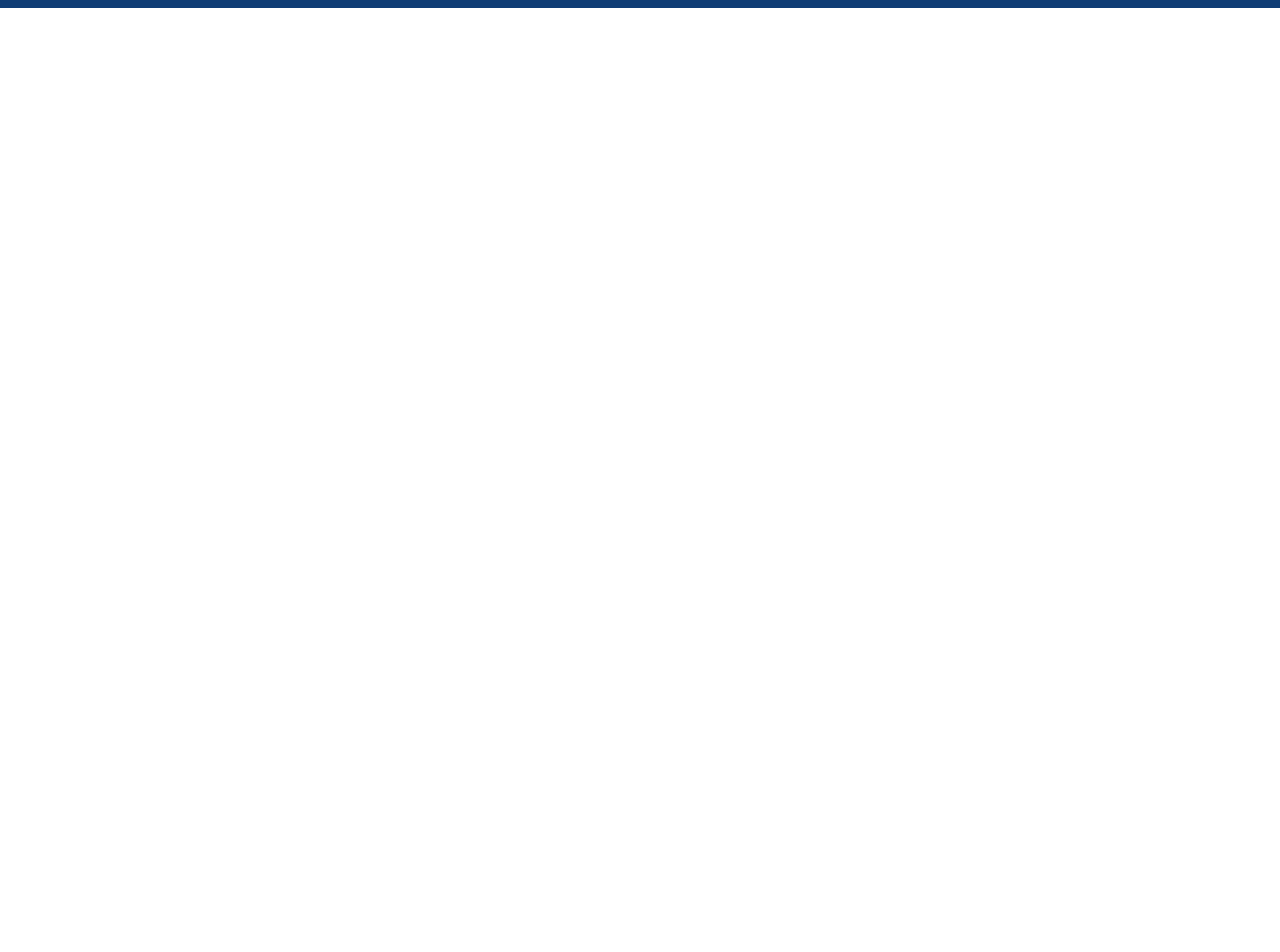
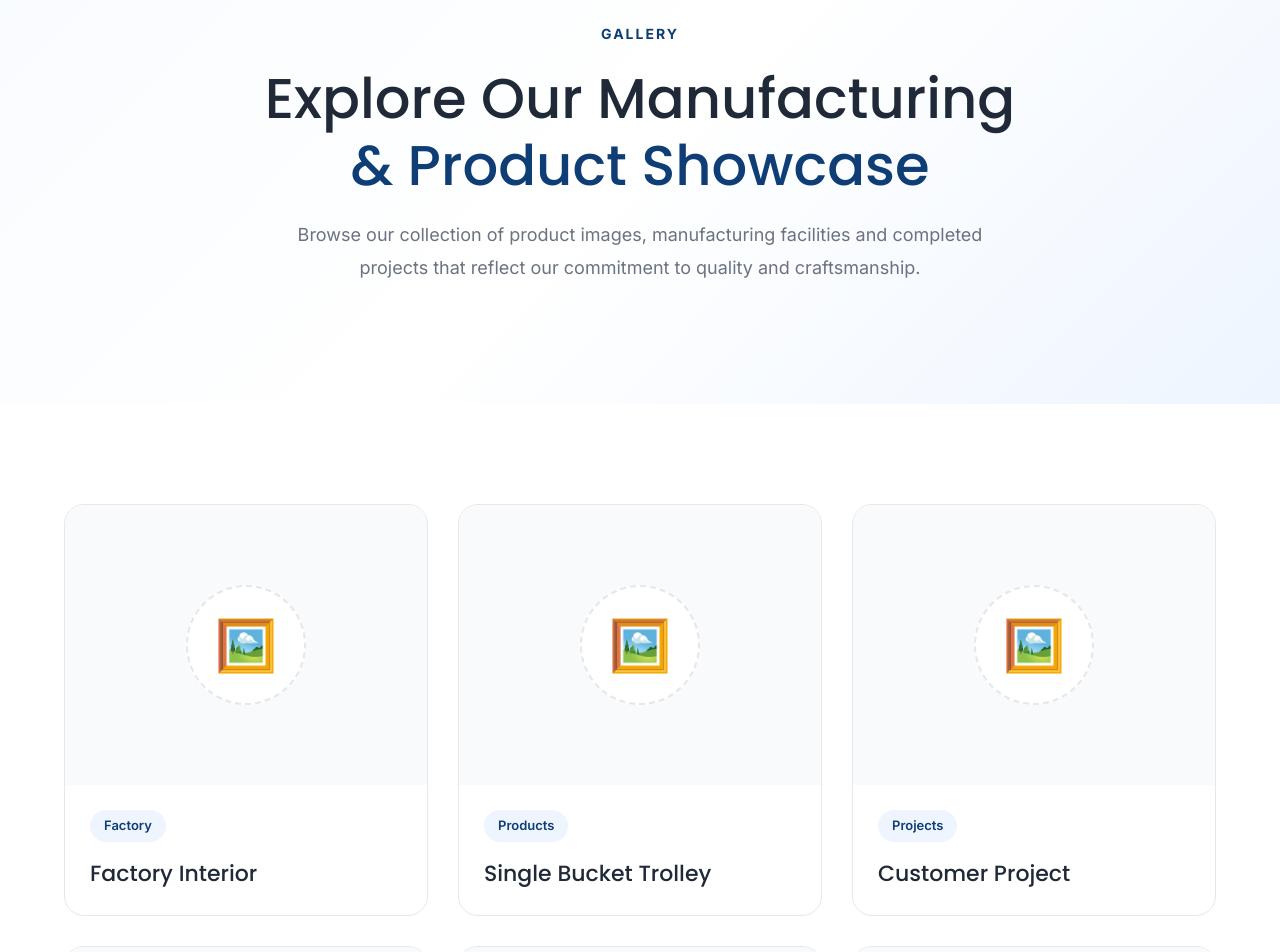
Before and after one commit to siddartha1233/CarWashTrolley.co, a React (Vite) app: page /gallery in a window 1280 px wide. Shown: the part 180-1132 px from the top of the page. Before the commit the page ends 800 px from the top, so only its background shows below. Built offline with nearby package versions, Linux system fonts and the light colour scheme.

Commit message:
Complete Gallery page

```diff
--- /dev/null
+++ b/src/components/gallery/GalleryBanner.css
@@ -0,0 +1,85 @@
+/* ===================================
+   Gallery Banner
+=================================== */
+
+.gallery-banner {
+
+    padding: 120px 0;
+
+    background: linear-gradient(
+        135deg,
+        #f8fbff 0%,
+        #ffffff 50%,
+        #eef5ff 100%
+    );
+
+}
+
+.gallery-banner-container {
+
+    width: 1000px;
+    max-width: 90%;
+    margin: 0 auto;
+
+    text-align: center;
+
+}
+
+.gallery-banner-subtitle {
+
+    color: var(--primary);
+
+    font-size: 14px;
+    font-weight: 700;
+
+    letter-spacing: 2px;
+
+}
+
+.gallery-banner-title {
+
+    margin: 20px 0;
+
+    font-size: 56px;
+
+    line-height: 1.2;
+
+}
+
+.gallery-banner-title span {
+
+    display: block;
+    color: var(--primary);
+
+}
+
+.gallery-banner-description {
+
+    width: 750px;
+    max-width: 100%;
+
+    margin: auto;
+
+    font-size: 18px;
+
+    line-height: 1.8;
+
+    color: var(--text-light);
+
+}
+
+@media (max-width:768px){
+
+.gallery-banner{
+
+padding:80px 0;
+
+}
+
+.gallery-banner-title{
+
+font-size:40px;
+
+}
+
+}
--- /dev/null
+++ b/src/components/gallery/GalleryBanner.jsx
@@ -0,0 +1,28 @@
+import "./GalleryBanner.css";
+
+const GalleryBanner = () => {
+  return (
+    <section className="gallery-banner">
+      <div className="gallery-banner-container">
+
+        <span className="gallery-banner-subtitle">
+          GALLERY
+        </span>
+
+        <h1 className="gallery-banner-title">
+          Explore Our Manufacturing
+          <span>& Product Showcase</span>
+        </h1>
+
+        <p className="gallery-banner-description">
+          Browse our collection of product images, manufacturing
+          facilities and completed projects that reflect our
+          commitment to quality and craftsmanship.
+        </p>
+
+      </div>
+    </section>
+  );
+};
+
+export default GalleryBanner;
--- /dev/null
+++ b/src/components/gallery/GalleryCard.css
@@ -0,0 +1,87 @@
+/* ===================================
+   Gallery Card
+=================================== */
+
+.gallery-card {
+
+    background: #fff;
+
+    border: 1px solid var(--border);
+
+    border-radius: 20px;
+
+    overflow: hidden;
+
+    box-shadow: var(--shadow);
+
+    transition: var(--transition);
+
+}
+
+.gallery-card:hover {
+
+    transform: translateY(-8px);
+
+}
+
+.gallery-card-image {
+
+    height: 280px;
+
+    display: flex;
+    justify-content: center;
+    align-items: center;
+
+    background: #f8fafc;
+
+}
+
+.gallery-placeholder {
+
+    width: 120px;
+    height: 120px;
+
+    display: flex;
+    justify-content: center;
+    align-items: center;
+
+    border-radius: 50%;
+
+    background: #fff;
+
+    border: 2px dashed var(--border);
+
+    font-size: 50px;
+
+}
+
+.gallery-card-content {
+
+    padding: 25px;
+
+}
+
+.gallery-category {
+
+    display: inline-block;
+
+    margin-bottom: 15px;
+
+    padding: 6px 14px;
+
+    background: #eef5ff;
+
+    color: var(--primary);
+
+    border-radius: 30px;
+
+    font-size: 13px;
+    font-weight: 600;
+
+}
+
+.gallery-title {
+
+    font-size: 22px;
+
+}
--- /dev/null
+++ b/src/components/gallery/GalleryCard.jsx
@@ -0,0 +1,29 @@
+import "./GalleryCard.css";
+
+const GalleryCard = ({ item }) => {
+  return (
+    <article className="gallery-card">
+
+      <div className="gallery-card-image">
+        <div className="gallery-placeholder">
+          🖼️
+        </div>
+      </div>
+
+      <div className="gallery-card-content">
+
+        <span className="gallery-category">
+          {item.category}
+        </span>
+
+        <h3 className="gallery-title">
+          {item.title}
+        </h3>
+
+      </div>
+
+    </article>
+  );
+};
+
+export default GalleryCard;
--- /dev/null
+++ b/src/components/gallery/GalleryGrid.css
@@ -0,0 +1,41 @@
+/* ===================================
+   Gallery Grid
+=================================== */
+
+.gallery-grid {
+
+    padding: 100px 0;
+
+}
+
+.gallery-grid-container {
+
+    width: 1280px;
+    max-width: 90%;
+    margin: auto;
+
+    display: grid;
+    grid-template-columns: repeat(3,1fr);
+    gap: 30px;
+
+}
+
+@media(max-width:992px){
+
+.gallery-grid-container{
+
+grid-template-columns:repeat(2,1fr);
+
+}
+
+}
+
+@media(max-width:768px){
+
+.gallery-grid-container{
+
+grid-template-columns:1fr;
+
+}
+
+}
--- /dev/null
+++ b/src/components/gallery/GalleryGrid.jsx
@@ -0,0 +1,24 @@
+import { gallery } from "../../data/gallery";
+import GalleryCard from "./GalleryCard";
+import "./GalleryGrid.css";
+
+const GalleryGrid = () => {
+  return (
+    <section className="gallery-grid">
+
+      <div className="gallery-grid-container">
+
+        {gallery.map((item) => (
+          <GalleryCard
+            key={item.id}
+            item={item}
+          />
+        ))}
+
+      </div>
+
+    </section>
+  );
+};
+
+export default GalleryGrid;
--- /dev/null
+++ b/src/data/gallery.js
@@ -0,0 +1,43 @@
+export const gallery = [
+  {
+    id: 1,
+    title: "Factory Interior",
+    category: "Factory",
+    image: ""
+  },
+
+  {
+    id: 2,
+    title: "Single Bucket Trolley",
+    category: "Products",
+    image: ""
+  },
+
+  {
+    id: 3,
+    title: "Customer Project",
+    category: "Projects",
+    image: ""
+  },
+
+  {
+    id: 4,
+    title: "Production Area",
+    category: "Factory",
+    image: ""
+  },
+
+  {
+    id: 5,
+    title: "Double Bucket Trolley",
+    category: "Products",
+    image: ""
+  },
+
+  {
+    id: 6,
+    title: "Completed Installation",
+    category: "Projects",
+    image: ""
+  }
+];
--- a/src/pages/Gallery.jsx
+++ b/src/pages/Gallery.jsx
@@ -1,5 +1,15 @@
+import GalleryBanner from "../components/gallery/GalleryBanner";
+import GalleryGrid from "../components/gallery/GalleryGrid";
+import CTA from "../components/home/CTA";
+
 const Gallery = () => {
-  return <h1>Gallery Page</h1>;
+  return (
+    <>
+      <GalleryBanner />
+      <GalleryGrid />
+      <CTA />
+    </>
+  );
 };
 
 export default Gallery;
```
